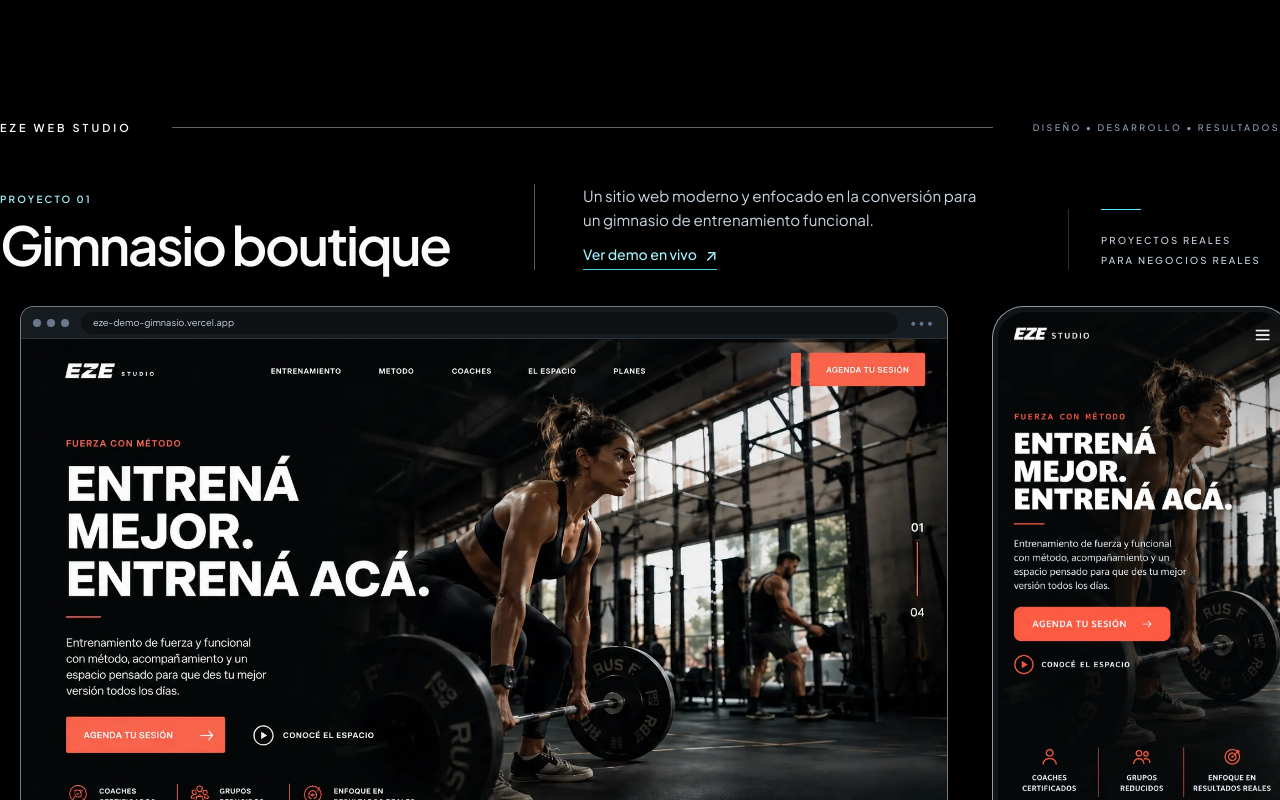
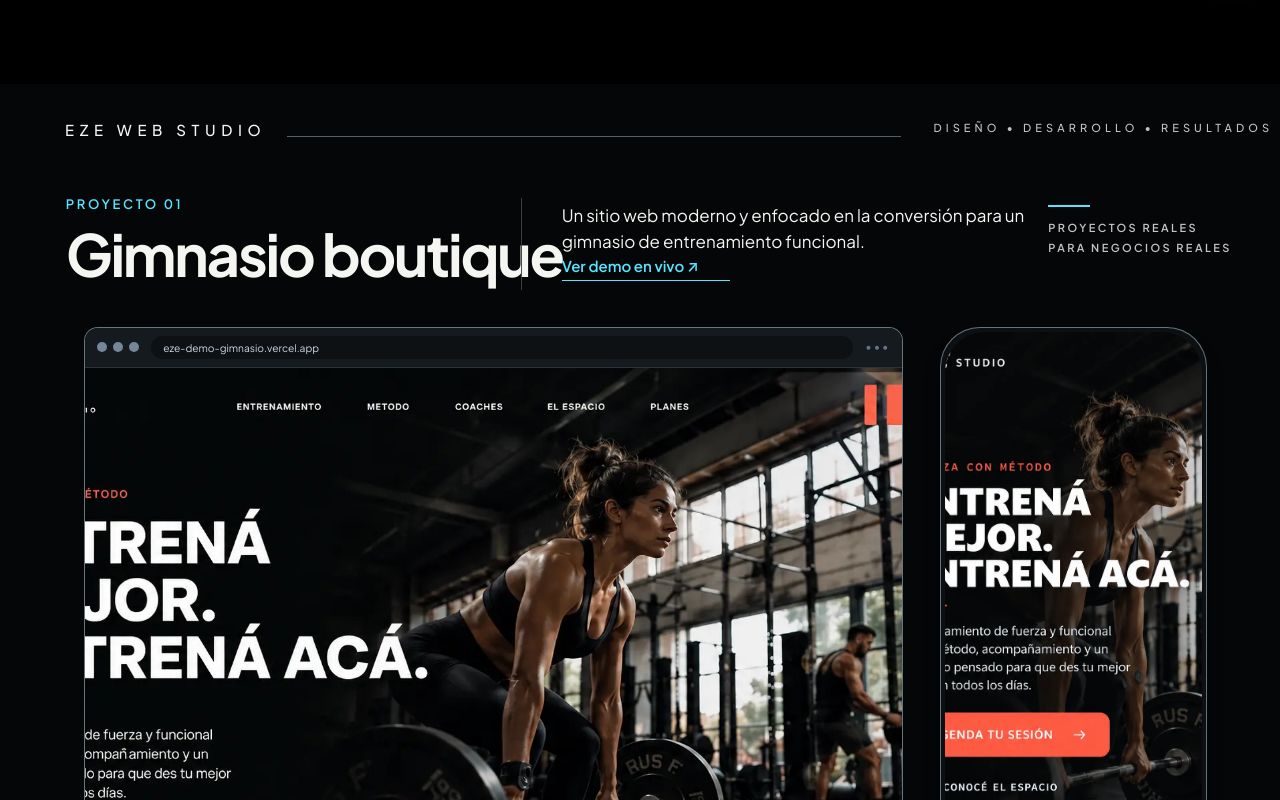
Before and after one commit to ezexgonzalez/eze-web-studio, a React (Vite) app: page / in a window 1280 px wide. Shown: the part 1760-2560 px from the top of the page. Built offline with nearby package versions, Linux system fonts and the light colour scheme.

Commit message:
fix: implement Figma project showcase frames

```diff
--- a/src/components/sections/DemoSection.jsx
+++ b/src/components/sections/DemoSection.jsx
@@ -1,186 +1,126 @@
-import { FiBarChart2, FiSmartphone, FiZap } from "react-icons/fi";
 import { siteConfig } from "../../data/siteConfig";
 
-const attributeIcons = {
-  strategy: FiBarChart2,
-  mobile: FiSmartphone,
-  identity: FiZap,
-};
-
-function BrandLabel() {
-  return (
-    <span className="whitespace-nowrap text-[0.62rem] font-semibold uppercase tracking-[0.28em] text-slate-50 sm:text-[0.68rem]">
-      EZE WEB STUDIO
-    </span>
-  );
-}
-
-function EditorialRail({ desktopTrailing, mobileTrailing }) {
-  return (
-    <div className="flex items-center justify-between gap-5 lg:grid lg:grid-cols-[auto_1fr_auto] lg:gap-10">
-      <BrandLabel />
-      <span aria-hidden="true" className="hidden h-px bg-white/[0.38] lg:block" />
-      <span className="max-w-32 text-right text-[0.53rem] font-medium uppercase leading-3 tracking-[0.23em] text-slate-400 sm:max-w-40 sm:text-[0.58rem] lg:max-w-none lg:whitespace-nowrap lg:text-[0.56rem] lg:leading-normal lg:tracking-[0.27em]">
-        <span className="lg:hidden">{mobileTrailing}</span>
-        <span className="hidden lg:inline">{desktopTrailing}</span>
-      </span>
-    </div>
-  );
-}
-
-function LiveDemoLink({ className = "" }) {
+function LiveDemoLink({ desktop = false }) {
   const { featuredDemo } = siteConfig;
 
   return (
     <a
-      className={`inline-flex items-center gap-2 border-b border-cyan-300/90 pb-1 text-[0.84rem] font-medium text-cyan-200 transition-colors hover:text-white focus-visible:outline focus-visible:outline-2 focus-visible:outline-offset-4 focus-visible:outline-cyan-200 lg:text-[0.88rem] ${className}`}
+      className={desktop
+        ? "absolute left-[43.88%] top-[174px] text-[15px] font-semibold leading-none text-[#59e3ff] focus-visible:outline focus-visible:outline-2 focus-visible:outline-offset-4 focus-visible:outline-[#59e3ff]"
+        : "mt-3 inline-flex text-[13px] font-semibold leading-[18px] text-[#59e3ff] focus-visible:outline focus-visible:outline-2 focus-visible:outline-offset-4 focus-visible:outline-[#59e3ff]"
+      }
       href={featuredDemo.liveUrl}
       rel="noreferrer"
       target="_blank"
     >
-      Ver demo en vivo <span aria-hidden="true" className="text-base leading-none">↗</span>
+      Ver demo en vivo <span aria-hidden="true">↗</span>
     </a>
   );
 }
 
-function MobileFrame({ image }) {
+function BrowserPreview() {
+  const { featuredDemo } = siteConfig;
+
   return (
-    <figure className="overflow-hidden rounded-[1.1rem] border border-slate-300/70 bg-[#111518] p-[3px] shadow-[0_12px_28px_rgba(0,0,0,0.32)] lg:rounded-[2rem] lg:p-[5px]">
+    <figure className="absolute left-[6.575%] top-[243px] h-[671px] w-[64%] overflow-hidden rounded-[14px] border border-[rgba(124,145,155,0.8)] bg-[#0b0f11]">
+      <div className="flex h-10 items-center gap-3 border-b border-white/[0.11] bg-[#141a1e] px-3">
+        <span aria-hidden="true" className="flex gap-1.5">
+          <i className="h-2.5 w-2.5 rounded-full bg-slate-400/80" />
+          <i className="h-2.5 w-2.5 rounded-full bg-slate-400/80" />
+          <i className="h-2.5 w-2.5 rounded-full bg-slate-400/80" />
+        </span>
+        <span className="min-w-0 flex-1 truncate rounded-full bg-black/35 px-3 py-1 text-[0.64rem] text-slate-300">
+          {featuredDemo.liveUrlLabel}
+        </span>
+        <span aria-hidden="true" className="text-xs tracking-[0.16em] text-slate-500">•••</span>
+      </div>
       <img
-        alt={image.alt}
-        className="block h-auto w-full rounded-[0.95rem] lg:rounded-[1.7rem]"
+        alt={featuredDemo.desktopImage.alt}
+        className="block h-[calc(100%-2.5rem)] w-full object-cover object-center"
         decoding="async"
         loading="lazy"
-        src={image.src}
+        src={featuredDemo.desktopImage.src}
       />
     </figure>
   );
 }
 
-function BrowserFrame({ image, urlLabel }) {
+function PhonePreview({ mobile = false }) {
+  const { featuredDemo } = siteConfig;
+
   return (
-    <figure className="overflow-hidden rounded-[0.85rem] border border-slate-300/55 bg-[#0a0d0f]">
-      <div className="flex h-8 items-center gap-3 border-b border-white/[0.1] bg-[#171c20] px-3">
-        <span aria-hidden="true" className="flex gap-1.5">
-          <i className="h-2 w-2 rounded-full bg-slate-400/70" />
-          <i className="h-2 w-2 rounded-full bg-slate-400/70" />
-          <i className="h-2 w-2 rounded-full bg-slate-400/70" />
-        </span>
-        <span className="min-w-0 flex-1 truncate rounded-full bg-black/35 px-3 py-1 text-[0.58rem] text-slate-300">
-          {urlLabel}
-        </span>
-        <span aria-hidden="true" className="text-xs tracking-[0.16em] text-slate-500">•••</span>
-      </div>
+    <figure className={mobile
+      ? "absolute left-[87px] top-[332px] h-[453px] w-[216px] overflow-hidden rounded-[28px] border border-[rgba(124,145,155,0.78)] bg-[#0c1012] p-[3px] shadow-[0_16px_16px_rgba(0,0,0,0.4)]"
+      : "absolute left-[73.4375%] top-[243px] h-[671px] w-[20.833%] overflow-hidden rounded-[40px] border border-[rgba(124,145,155,0.78)] bg-[#0c1012] p-[4px] shadow-[0_16px_16px_rgba(0,0,0,0.4)]"
+    }>
       <img
-        alt={image.alt}
-        className="block h-auto w-full"
+        alt={featuredDemo.mobileImage.alt}
+        className="block h-full w-full rounded-[inherit] object-cover object-center"
         decoding="async"
         loading="lazy"
-        src={image.src}
+        src={featuredDemo.mobileImage.src}
       />
     </figure>
   );
 }
 
-function AttributeList() {
+function DesktopLayout() {
   const { featuredDemo } = siteConfig;
 
   return (
-    <div className="mt-12 space-y-0 border-b border-white/[0.16]">
-      {featuredDemo.attributes.map((attribute) => {
-        const Icon = attributeIcons[attribute.icon];
+    <div className="relative mx-auto hidden h-[1024px] w-full max-w-[1536px] lg:block">
+      <p className="absolute left-[5.078%] top-[38px] text-[15px] font-medium leading-none tracking-[5.6px] text-[#f5f5f2]">EZE WEB STUDIO</p>
+      <span aria-hidden="true" className="absolute left-[22.46%] top-[52px] h-px w-[47.92%] bg-[#536068]" />
+      <p className="absolute left-[72.92%] top-[38px] whitespace-nowrap text-[11px] font-medium leading-none tracking-[4.1px] text-[#c2c5c7]">{featuredDemo.desktopTopRail}</p>
 
-        return (
-          <div className="grid grid-cols-[2.1rem_1fr] gap-x-2 border-t border-white/[0.16] py-4 first:border-t-0 first:pt-0" key={attribute.label}>
-            <Icon aria-hidden="true" className="mt-1 h-5 w-5 text-slate-300" />
-            <div>
-              <p className="text-[0.58rem] font-semibold uppercase tracking-[0.13em] text-slate-100">
-                {attribute.label}
-              </p>
-              <p className="mt-1 text-[0.66rem] leading-4 text-slate-400">{attribute.description}</p>
-            </div>
-          </div>
-        );
-      })}
+      <p className="absolute left-[5.14%] top-[114px] text-[13px] font-semibold leading-none tracking-[2.6px] text-[#59e3ff]">{featuredDemo.projectLabel}</p>
+      <h2 className="absolute left-[5.14%] top-[140px] text-[58px] font-bold leading-[60px] tracking-[-2.2px] text-[#f5f5f2]">{featuredDemo.title}</h2>
+      <span aria-hidden="true" className="absolute left-[40.69%] top-[114px] h-[92px] w-px bg-[rgba(58,66,72,0.95)]" />
+      <p className="absolute left-[43.88%] top-[118px] w-[470px] text-[17px] font-normal leading-[26px] text-[#f5f5f2]">{featuredDemo.desktopDescription}</p>
+      <LiveDemoLink desktop />
+      <span aria-hidden="true" className="absolute left-[43.88%] top-[196px] h-px w-[168px] bg-[#59e3ff]" />
+
+      <span aria-hidden="true" className="absolute left-[81.9%] top-[121px] h-[2px] w-[42px] bg-[#59e3ff]" />
+      <p className="absolute left-[81.9%] top-[134px] text-[11px] font-semibold leading-[20px] tracking-[2.4px] text-[#c2c5c7]">{featuredDemo.desktopEditorial[0]}<br />{featuredDemo.desktopEditorial[1]}</p>
+
+      <BrowserPreview />
+      <PhonePreview />
     </div>
   );
 }
 
-function MobileComposition() {
+function MobileLayout() {
   const { featuredDemo } = siteConfig;
 
   return (
-    <div className="mt-10 grid grid-cols-[7.5rem_11.5rem] items-start justify-between lg:hidden">
-      <div className="pt-12">
-        <div className="flex items-center gap-3">
-          <p className="whitespace-nowrap text-[0.58rem] font-semibold uppercase tracking-[0.2em] text-cyan-200">
-            {featuredDemo.projectLabel}
-          </p>
-          <span aria-hidden="true" className="h-px min-w-0 flex-1 bg-slate-500/70" />
+    <div className="relative mx-auto h-[844px] w-[390px] max-w-full lg:hidden">
+      <div className="absolute left-6 top-5 flex h-[34px] w-[342px] max-w-[calc(100%-3rem)] items-center justify-between">
+        <p className="text-[10px] font-medium leading-[14px] tracking-[3.6px] text-[#f5f5f2]">EZE WEB STUDIO</p>
+        <p className="w-[116px] text-right text-[7px] font-medium leading-[12px] tracking-[2.1px] text-[#858b90]">IDEAS QUE<br />IMPULSAN MARCAS</p>
+      </div>
+
+      <div className="absolute left-6 top-[76px] w-[342px] max-w-[calc(100%-3rem)]">
+        <div className="flex h-4 items-center gap-[14px]">
+          <p className="text-[10px] font-semibold leading-[14px] tracking-[2.1px] text-[#59e3ff]">{featuredDemo.projectLabel}</p>
+          <span aria-hidden="true" className="h-px w-[72px] bg-[rgba(90,99,105,0.7)]" />
         </div>
-        <h2 className="mt-7 text-[2.5rem] font-semibold leading-[0.96] tracking-[-0.045em] text-slate-50">
-          Gimnasio<br />boutique
-        </h2>
-        <p className="mt-6 text-[0.84rem] leading-5 text-slate-400">{featuredDemo.mobileDescription}</p>
-        <AttributeList />
-        <LiveDemoLink className="mt-8" />
+        <h2 className="mt-3 text-[40px] font-bold leading-[40px] tracking-[-1.5px] text-[#f5f5f2]">Gimnasio<br />boutique</h2>
+        <p className="mt-3 w-[320px] max-w-full text-[13px] font-normal leading-[19px] tracking-[-0.1px] text-[#c2c5c7]">{featuredDemo.mobileDescription}</p>
+        <LiveDemoLink />
       </div>
-      <MobileFrame image={featuredDemo.mobileImage} />
+
+      <PhonePreview mobile />
+      <span aria-hidden="true" className="absolute left-6 top-[808px] h-px w-[342px] max-w-[calc(100%-3rem)] bg-[rgba(58,66,72,0.75)]" />
+      <p className="absolute left-6 top-[820px] text-[7.5px] font-medium leading-[11px] tracking-[2.7px] text-[#c2c5c7]">EZE WEB STUDIO</p>
     </div>
   );
 }
 
-function DesktopComposition() {
-  const { featuredDemo } = siteConfig;
-
+function DemoSection() {
   return (
-    <>
-      <div className="mt-12 hidden grid-cols-[1fr_1fr_13.25rem] items-end gap-12 lg:grid">
-        <div>
-          <p className="text-[0.62rem] font-semibold uppercase tracking-[0.22em] text-cyan-200">
-            {featuredDemo.projectLabel}
-          </p>
-          <h2 className="mt-3 text-[3.35rem] font-semibold leading-[0.95] tracking-[-0.045em] text-slate-50">
-            {featuredDemo.title}
-          </h2>
-        </div>
-
-        <div className="border-l border-white/[0.35] pl-12">
-          <p className="max-w-[25rem] text-[0.95rem] leading-6 text-slate-300">{featuredDemo.desktopDescription}</p>
-          <LiveDemoLink className="mt-3" />
-        </div>
-
-        <div className="border-l border-white/[0.18] pl-8">
-          <span aria-hidden="true" className="mb-5 block h-px w-10 bg-cyan-300" />
-          <p className="text-[0.6rem] font-medium uppercase leading-5 tracking-[0.22em] text-slate-300">
-            {featuredDemo.desktopEditorial[0]}
-            <br />
-            {featuredDemo.desktopEditorial[1]}
-          </p>
-        </div>
-      </div>
-
-      <div className="mt-9 hidden grid-cols-[58rem_18.75rem] items-start gap-x-11 lg:ml-5 lg:grid">
-        <BrowserFrame image={featuredDemo.desktopImage} urlLabel={featuredDemo.liveUrlLabel} />
-        <MobileFrame image={featuredDemo.mobileImage} />
-      </div>
-    </>
-  );
-}
-
-function DemoSection() {
-  const { featuredDemo } = siteConfig;
-
-  return (
-    <section id="demo" className="relative isolate scroll-mt-28 overflow-hidden bg-black px-6 py-8 sm:px-8 lg:px-0 lg:py-9">
-      <div className="mx-auto w-full max-w-[81rem]">
-        <EditorialRail desktopTrailing={featuredDemo.desktopTopRail} mobileTrailing={featuredDemo.mobileTopRail} />
-        <DesktopComposition />
-        <MobileComposition />
-        <div className="mt-12 lg:mt-14">
-          <EditorialRail desktopTrailing={featuredDemo.desktopBottomRail} mobileTrailing={featuredDemo.mobileBottomRail} />
-        </div>
-      </div>
+    <section id="demo" className="relative isolate scroll-mt-28 overflow-hidden bg-[#040607]">
+      <DesktopLayout />
+      <MobileLayout />
     </section>
   );
 }
```
